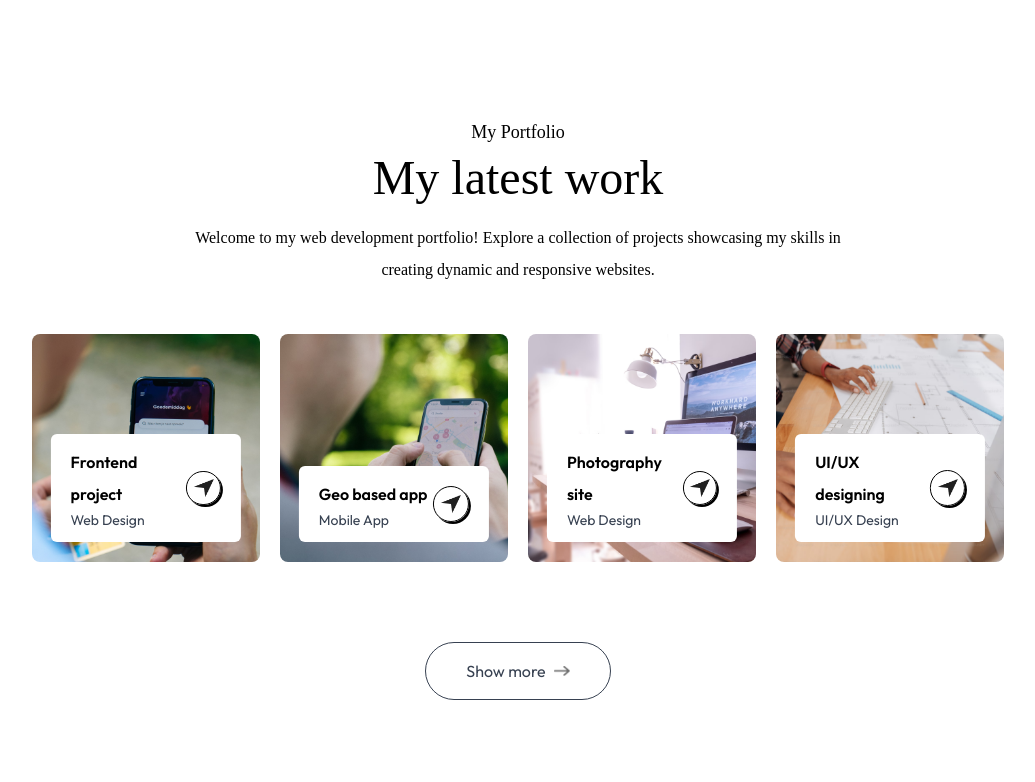
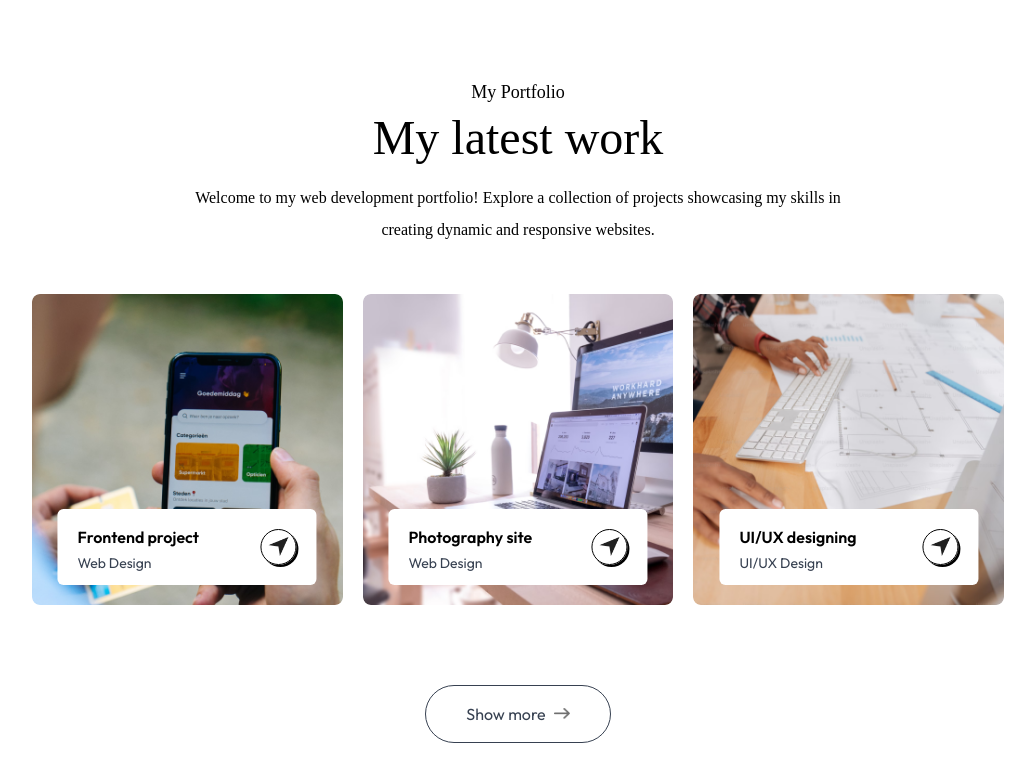
Before and after one commit to 7amzaelidri/7amzaportfolio, a Next.js app: page / in a window 1280 px wide. Shown: the part 2249-3031 px from the top of the page, without its empty margins (122-1157 px from the left). Built offline with nearby package versions, Linux system fonts and the light colour scheme; a web font is replaced by a local one.

Commit message:
first push

```diff
--- a/app/components/Contact.jsx
+++ b/app/components/Contact.jsx
@@ -1,9 +1,9 @@
 import { assets } from '@/assets/assets'
 import Image from 'next/image'
-import React , { useState } from 'react'
+import React, { useState } from 'react'
 
-const Contact = ( ) => {
-     const [result, setResult] = useState("");
+const Contact = () => {
+    const [result, setResult] = useState("");
 
     const onSubmit = async (event) => {
         event.preventDefault();
@@ -45,14 +45,14 @@ const Contact = ( ) => {
             <form className='max-w-2xl mx-auto' onSubmit={onSubmit}>
                 <div className='grid grid-cols-auto gap-6 mt-10 mb-8'>
                     <input type="text" placeholder="Enter your Name" required
-                        className='flex-1 p-3 outline-none border-[0.5px] border-gray-400 rounded-md bg-white dark:bg-darkHover/30 dark:border-white/90' name='name'/>
+                        className='flex-1 p-3 outline-none border-[0.5px] border-gray-400 rounded-md bg-white dark:bg-darkHover/10 dark:border-white/90' name='name' />
                     <input type="email" placeholder="Enter your Email" required
-                        className='flex-1 p-3 outline-none border-[0.5px] border-gray-400 rounded-md bg-white dark:bg-darkHover/30 dark:border-white/90' name='email'/>
+                        className='flex-1 p-3 outline-none border-[0.5px] border-gray-400 rounded-md bg-white dark:bg-darkHover/10 dark:border-white/90' name='email' />
                 </div>
 
 
                 <textarea rows='6' placeholder="Enter your Message" required
-                    className='w-full p-4 outline-none border-[0.5px] border-gray-400 rounded-md bg-white mb-6 dark:bg-darkHover/30 dark:border-white/90' name='message'
+                    className='w-full p-4 outline-none border-[0.5px] border-gray-400 rounded-md bg-white mb-6 dark:bg-darkHover/10 dark:border-white/90' name='message'
                 ></textarea>
                 <button type='submit'
                     className='py-3 px-8 w-max flex items-center justify-between gap-2 bg-black/80 text-white rounded-full mx-auto hover:bg-black duration-500 dark:bg-transparent dark:border-[0.5px] dark:hover:bg-darkHover'
--- a/app/page.js
+++ b/app/page.js
@@ -37,6 +37,7 @@ export default function Home() {
   }, [isDarkMode]);
 
 
+
   return (
     <>
       <Navbar isDarkMode={isDarkMode} setIsDarkMode={setIsDarkMode} />
--- a/assets/assets.js
+++ b/assets/assets.js
@@ -83,11 +83,6 @@ export const workData = [
         bgImage: '/work-1.png',
     },
     {
-        title: 'Geo based app',
-        description: 'Mobile App',
-        bgImage: '/work-2.png',
-    },
-    {
         title: 'Photography site',
         description: 'Web Design',
         bgImage: '/work-3.png',
@@ -101,7 +96,6 @@ export const workData = [
 
 export const serviceData = [
     { icon: assets.web_icon, title: 'Web design', description: 'Web development is the process of building, programming...', link: '' },
-    { icon: assets.mobile_icon, title: 'Mobile app', description: 'Mobile app development involves creating software for mobile devices...', link: '' },
     { icon: assets.ui_icon, title: 'UI/UX design', description: 'UI/UX design focuses on creating a seamless user experience...', link: '' },
     { icon: assets.graphics_icon, title: 'Graphics design', description: 'Creative design solutions to enhance visual communication...', link: '' },
 ]
--- a/tailwind.config.mjs
+++ b/tailwind.config.mjs
@@ -8,9 +8,10 @@ export default {
   theme: {
     extend: {
       colors: {
-          lightHover: '#fcf4ff',
-          darkHover: '#2a004a',
-          darkTheme: '#11001F',
+        lightHover: '#CCFFB8',
+        darkHover: '#1fea00',
+        darkTheme: '#000000',
+        darkNav: '#00000070',
       },
       fontFamily: {
         Outfit: ["Outfit", "sans-serif"],
@@ -21,10 +22,10 @@ export default {
         'white': '4px 4px 0 #fff',
       },
       gridTemplateColumns: {
-        'auto' : 'repeat(auto-fit, minmax(200px, 1fr))'
+        'auto': 'repeat(auto-fit, minmax(200px, 1fr))'
       }
     },
   },
-  darkMode:'selector',
+  darkMode: 'selector',
   plugins: [],
 };
```
Also changed, not shown: app/components/Navbar.jsx (+14 -4 lines).
